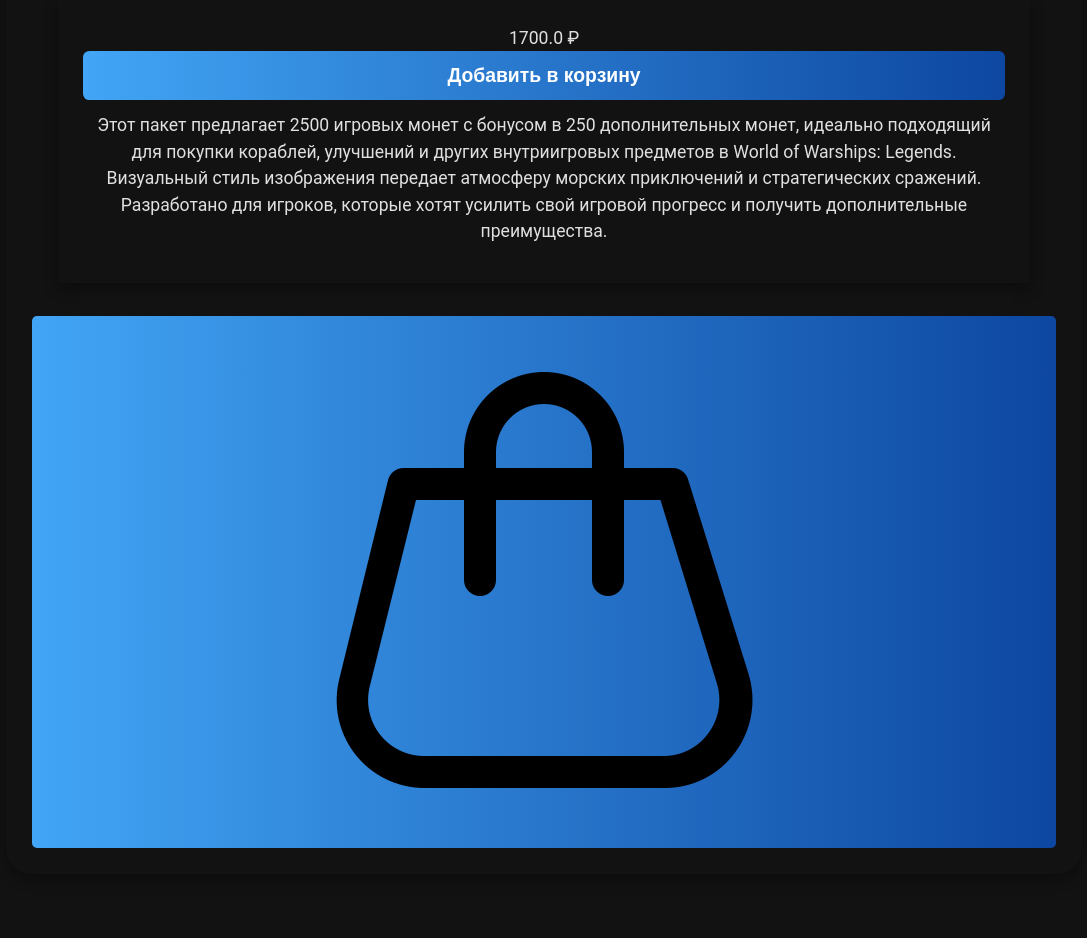
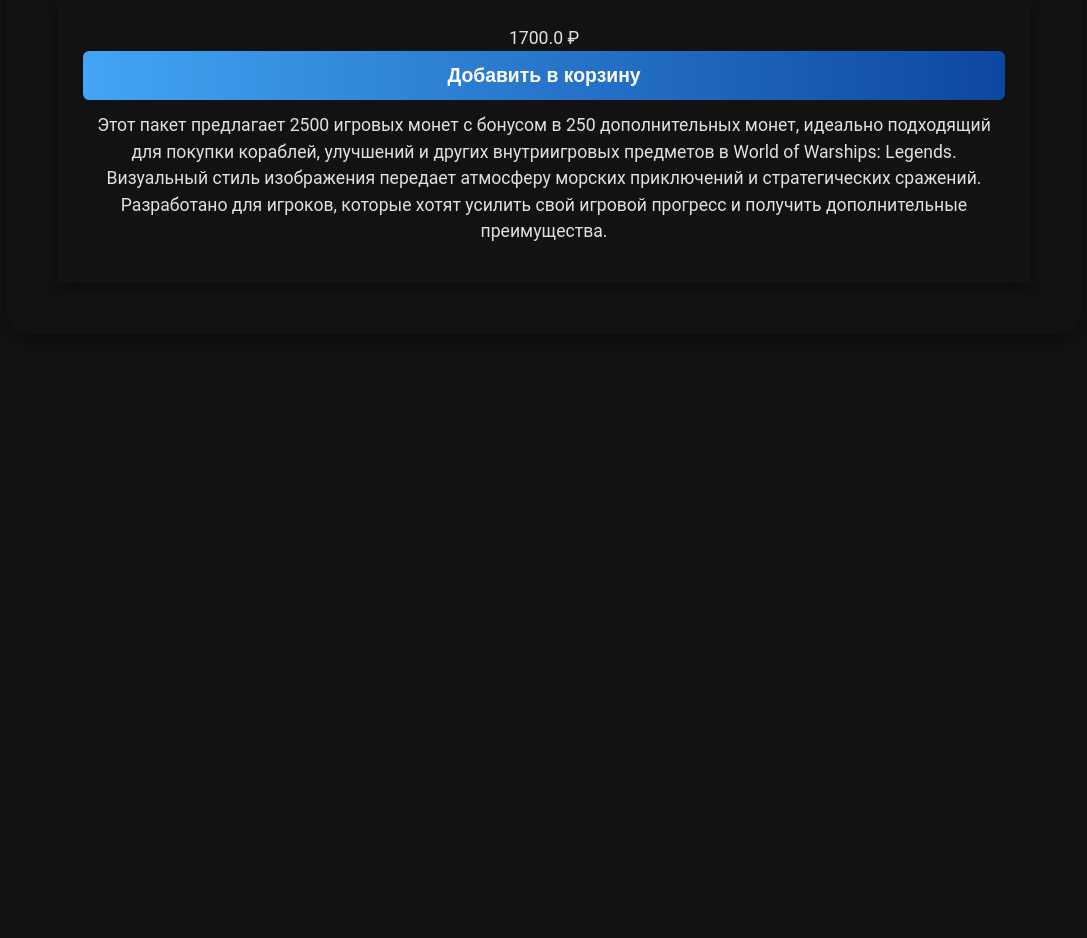
Before and after one commit to Dracual12/WOWS_SHOP, a Flask app: page /product/5 in a window 1280 px wide. Shown: the part 643-1581 px from the top of the page, without its empty margins (96-1183 px from the left). After the commit the page ends 884 px from the top, so only its background shows below. Run offline with Flask 3, Linux system fonts and the light colour scheme; data comes from the database, SQL or seed files in the repository; some libraries are stand-ins or nearby versions.

Commit message:
Update product.html

```diff
--- a/web_app/templates/product.html
+++ b/web_app/templates/product.html
@@ -73,10 +73,6 @@
                 </div>
             </div>
             {% endif %}
-
-            <button class="checkout-button" id="checkout-button">
-                <img src="/static/images/cart-icon.png" alt="Оформить заказ">
-            </button>
         {% else %}
             <div class="error-message">
                 <h2>Товар не найден</h2>
```
